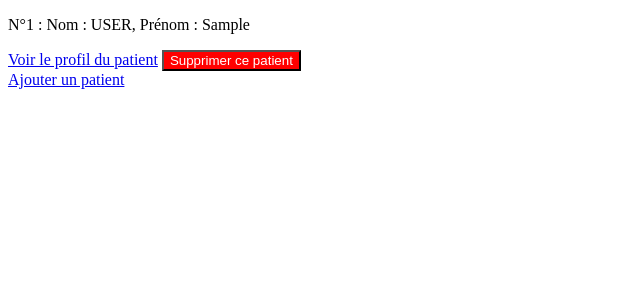
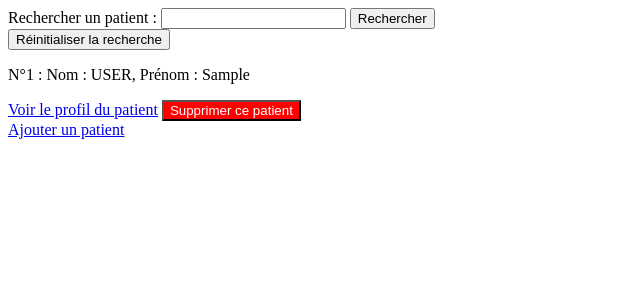
Before and after one commit to DamienSerrurier/PDO, a PHP site: page /Views/liste-patients.php in a window 1280 px wide. Shown: the top 300 px of the page, without its empty margins (0-640 px from the left). Run offline with PHP 8.4, Linux system fonts and the light colour scheme; tables that the repository leaves empty or names only in its code hold one stand-in row (values such as "Sample post"); some libraries are stand-ins or nearby versions.

Commit message:
Ajout du champ et du bouton de réinitialisation de la recherche

```diff
--- a/Partie-2-Ecrire les données/Views/liste-patients.php
+++ b/Partie-2-Ecrire les données/Views/liste-patients.php
@@ -13,15 +13,34 @@ require '../Controllers/liste-patients-controller.php';
 </head>
 
 <body>
+    <form action="liste-patients.php" method="post">
+        <label for="search">Rechercher un patient : </label>
+        <input type="text" name="search" id="search">
+        <button type="submit" name="searchPatient">Rechercher</button>
+    </form>
+    <a href="liste-patients.php">
+        <button type="button">Réinitialiser la recherche</button>
+    </a>
     <?php
-    foreach ($patientsInformations as $key => $value) {
+    if (!empty($patientsInformations)) {
+
+        foreach ($patientsInformations as $key => $value) {
+    ?>
+            <div>
+                <p>N°<?= $value['id'] ?> : Nom : <?= strtoupper($value['lastname']) ?>, Prénom : <?= $value['firstname'] ?></p>
+                <a href="profil-patient.php?idPatient=<?= $value['id'] ?>">Voir le profil du patient</a>
+                <button class="buttonTriggerAlert" style="background-color: red; color: white" data-target="<?= $value['id'] ?>">Supprimer ce patient</button>
+            </div>
+
+        <?php
+        }
+        ?>
+    <?php
+    } else {
     ?>
         <div>
-            <p>N°<?= $value['id'] ?> : Nom : <?= strtoupper($value['lastname']) ?>, Prénom : <?= $value['firstname'] ?></p>
-            <a href="profil-patient.php?idPatient=<?= $value['id'] ?>">Voir le profil du patient</a>
-            <button class="buttonTriggerAlert" style="background-color: red; color: white" data-target="<?= $value['id'] ?>">Supprimer ce patient</button>
+            <p style="background-color: salmon;">Il n'y a aucun résulta de recherche</p>
         </div>
-
     <?php
     }
     ?>
```
